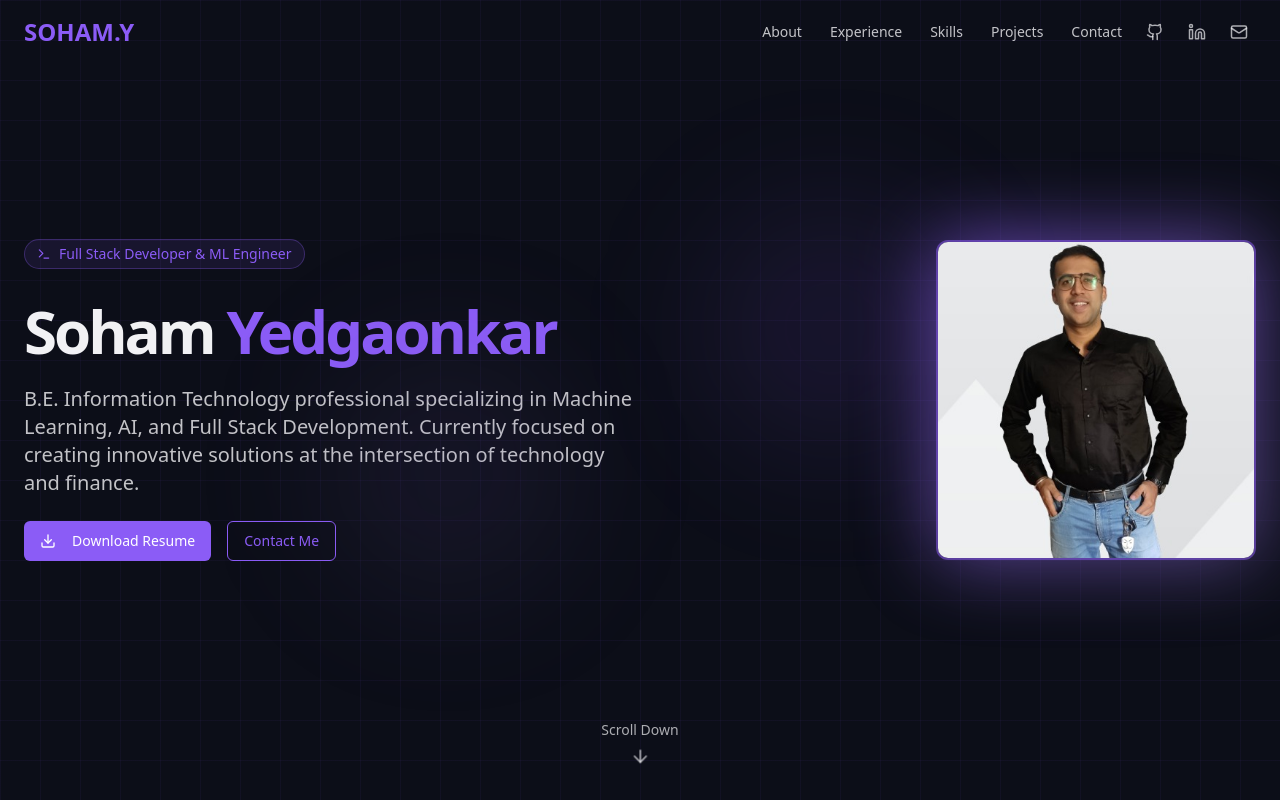
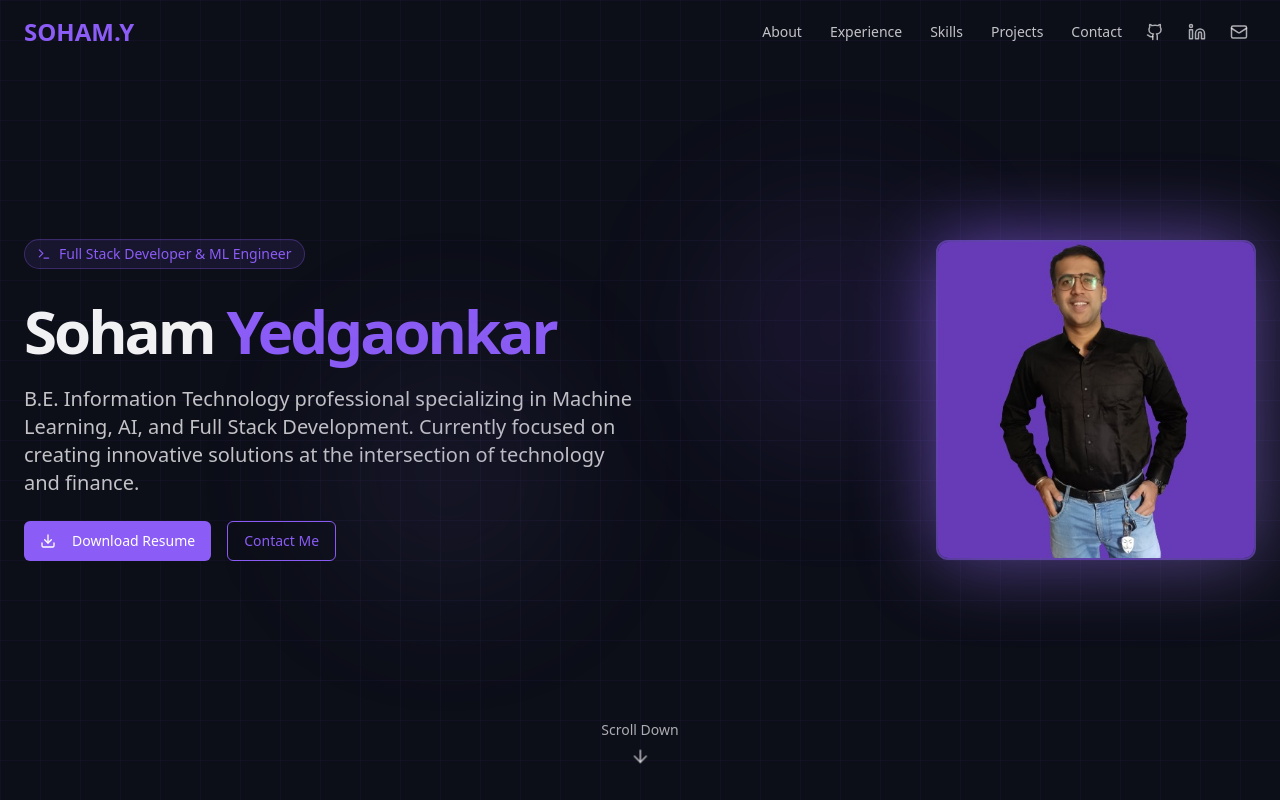
Before and after one commit to sohamyedgaonkar/deep-tech-portfolio-glow, a React (Vite) app: page / in a window 1280 px wide. Shown: the top 800 px of the page. Built offline with nearby package versions, Linux system fonts and the light colour scheme.

Commit message:
Reverted to edit ec7bc7da-bc36-4c36-b504-acbe8fc9deb1: "Update Hero.tsx"

```diff
--- a/src/components/Hero.tsx
+++ b/src/components/Hero.tsx
@@ -60,7 +60,7 @@ const Hero = () => {
             <div className="absolute inset-0 bg-gradient-to-br from-tech-purple to-tech-purple-dark rounded-xl blur-2xl opacity-20 animate-pulse-slow"></div>
             <div className="relative z-10 w-full h-full rounded-xl overflow-hidden border-2 border-tech-purple/50 tech-glow">
               <img
-                src="/lovable-uploads/1000155466-removebg-preview (1).jpg"
+                src="/lovable-uploads/1000155466-removebg-preview.jpg"
                 alt="Soham Yedgaonkar"
                 className="w-full h-full object-cover"
               />
```
